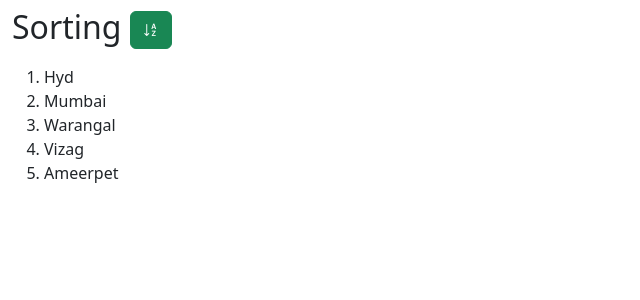
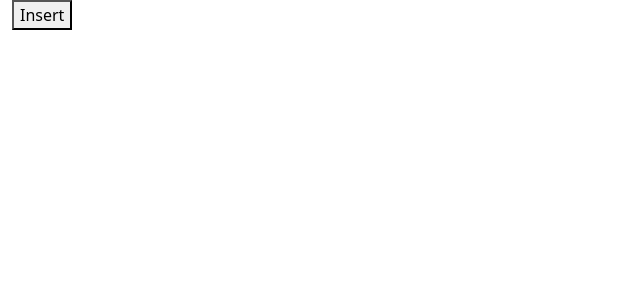
Before and after one commit to sumithMedamina/ReactJs-CodePractises, a React (Create React App) app: page / in a window 1280 px wide. Shown: the top 300 px of the page, without its empty margins (0-640 px from the left). Built offline with nearby package versions, Linux system fonts and the light colour scheme.

Commit message:
event-binding

```diff
--- a/src/App.js
+++ b/src/App.js
@@ -1,16 +1,16 @@
 import 'bootstrap/dist/css/bootstrap.min.css';
 import "bootstrap-icons/font/bootstrap-icons.css";
 import 'bootstrap/dist/js/bootstrap.bundle.js';
-
-
-import { Sorting } from './components/class-binding/classdemo';
+import { DefaultEventBinding } from './components/event-binding/defaultbindng';
+import { Spread } from './components/event-binding/spreadfunction';
+import { RestParameters } from './components/event-binding/restParameters';
 
 
 
 function App() {
   return (
     <div className="">
-      <Sorting/>
+      <RestParameters/>
     </div>
   );
 }
--- /dev/null
+++ b/src/components/event-binding/defaultbindng.jsx
@@ -0,0 +1,35 @@
+
+export function DefaultEventBinding(){
+
+// function InsertClick(e){     //How to get default propertie values
+
+//     document.write(`
+//          Button Id : ${e.target.id} <br>
+//          Button Name : ${e.target.name} <br>
+//          Button value : ${e.target.value} <br>
+//          X postion : ${e.clientX} <br>
+//          control key : ${e.ctrlKey}
+//         `);
+// }
+
+// function InsertClick(e){      //How see all properties present in event argument
+
+//     for(var property in e){
+//         document.write(`
+//             ${property} :${typeof e[property]} <br>
+//            `);
+//     }
+// }
+
+function InsertClick(msg,obj){       //Discarding the event arguments and sending custom
+alert(obj.low + msg);
+}
+
+    return(
+        <div className="container-fluid">
+            <button id="Button Insert" name="Insert Button" value="button" onClick={() => InsertClick("rower",{
+                'low' :'low'
+            })}>Insert</button>
+        </div>
+    )
+}
--- /dev/null
+++ b/src/components/event-binding/restParameters.jsx
@@ -0,0 +1,15 @@
+export function RestParameters(){
+
+    function InsertClick(...args){
+       const [msg,obj] = args;
+    document.write(`
+        ${msg}<br>
+        ${obj.Name}
+        `)
+    }
+    return(
+        <div className="container-fluid">
+            <button onClick={()=>InsertClick("welcome",{'Name':'Sumith'})}>Insert</button>
+        </div>
+    )
+    }
--- /dev/null
+++ b/src/components/event-binding/spreadfunction.jsx
@@ -0,0 +1,14 @@
+export function Spread(){
+
+function InsertClick(msg,obj){
+document.write(`
+    ${msg}<br>
+    ${obj.Name}
+    `)
+}
+return(
+    <div className="container-fluid">
+        <button onClick={()=>InsertClick(...["welcome",{'Name':'Sumith'}])}>Insert</button>
+    </div>
+)
+}
```
